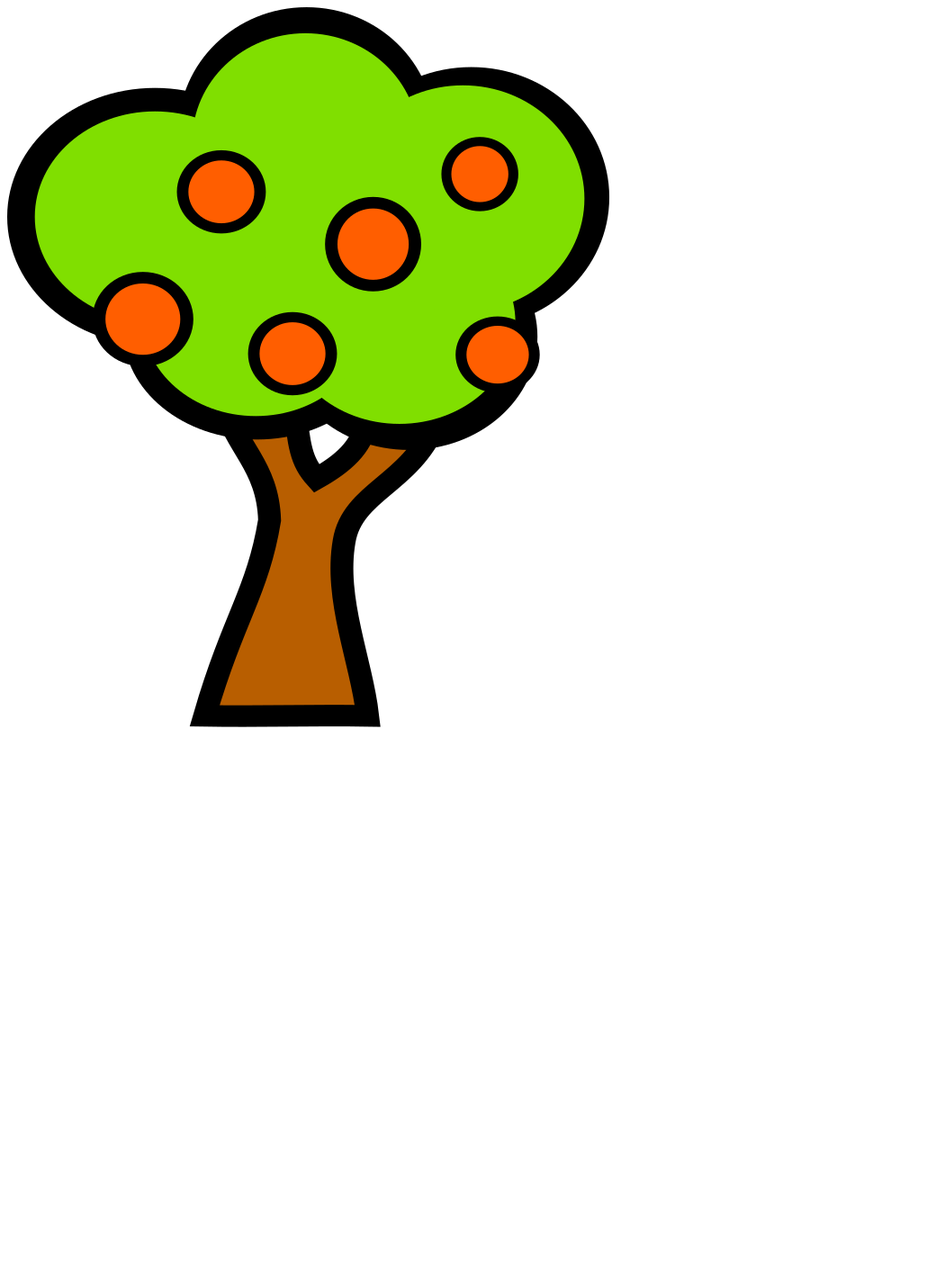
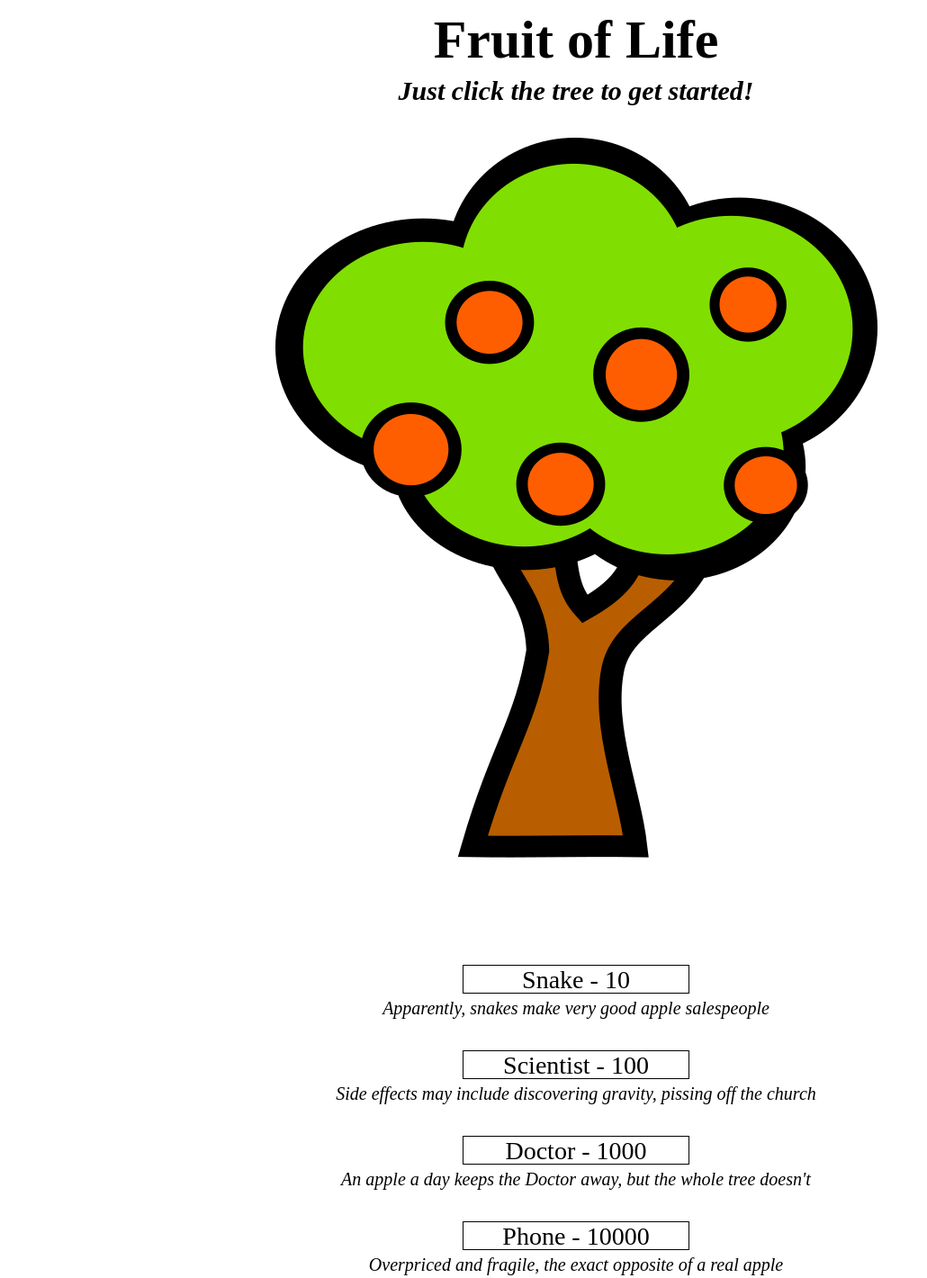
Before and after one commit to SavannahMerritt/checkpoint3, a plain HTML site: page index.html in a window 1280 px wide. Shown: the whole page at 90% size, without its empty margins (0-1030 px from the left). Before the commit the page ends 820 px from the top, so only its background shows below. Drawn offline with nearby package versions, Linux system fonts and the light colour scheme.

Commit message:
Finished CSS & HTML

```diff
--- a/css/style.css
+++ b/css/style.css
@@ -0,0 +1,51 @@
+h1 {
+  text-align: center;
+  font-size: 60px;
+  margin-bottom: 0px;
+  margin-top: 10px;
+}
+
+h2 {
+  text-align: center;
+  font-size: 30px;
+  margin-top: 5px;
+  font-style: italic;
+}
+
+p {
+  font-style: italic;
+  font-size: 20px;
+  margin-top: 5px;
+  margin-bottom: 35px;
+}
+
+.tree {
+  margin: auto;
+  margin-top: 10px;
+  cursor: pointer;
+}
+
+.currentTotal {
+  width: 500px;
+  height: 50px;
+  text-align: center;
+  font-size: 44px;
+  margin-top: 25px;
+  margin-bottom: 40px;
+}
+
+.button {
+  width: 250px;
+  height: 30px;
+  font-size: 28px;
+  border: 1px solid black;
+  cursor: pointer;
+}
+
+.button:hover {
+  background-color: lightgrey;
+}
+
+.button:active {
+  transform: translateY(4px);
+}
--- a/index.html
+++ b/index.html
@@ -11,7 +11,39 @@
 
 <!--Body Start-->
 <body>
-  <img src="img/Tree-800px.png" class="tree" id="tree">
+
+  <!--Title and Tree Image-->
+  <h1>Fruit of Life</h1>
+  <h2>Just click the tree to get started!</h2>
+  <center><img src="img/Tree-800px.png" class="tree" id="tree"></center>
+
+  <center><div class="currentTotal" id="currentTotal"></div>
+
+  <!--Upgrades-->
+  <div class="buttons" id="buttons">
+
+    <!--First: Snake-->
+    <div class="button" data-val=".1" data-cost="10">Snake -
+      <span>10</span></div>
+    <p>Apparently, snakes make very good apple salespeople</p>
+
+    <!--Second: Scientist-->
+    <div class="button" data-val="1" data-cost="100">Scientist -
+      <span>100</span></div>
+    <p>Side effects may include discovering gravity, pissing off the church</p>
+
+    <!--Third: Doctor-->
+    <div class="button" data-val="10" data-cost="1000">Doctor -
+      <span>1000</span></div>
+    <p>An apple a day keeps the Doctor away, but the whole tree doesn't</p>
+
+    <!--Fourth: Phone-->
+    <div class="button" data-val="100" data-cost="10000">Phone -
+      <span>10000</span></div>
+    <p>Overpriced and fragile, the exact opposite of a real apple</p>
+
+  <!--End of 'buttons' div-->
+  </div></center>
 
 <!--Body end-->
 </body>
```
